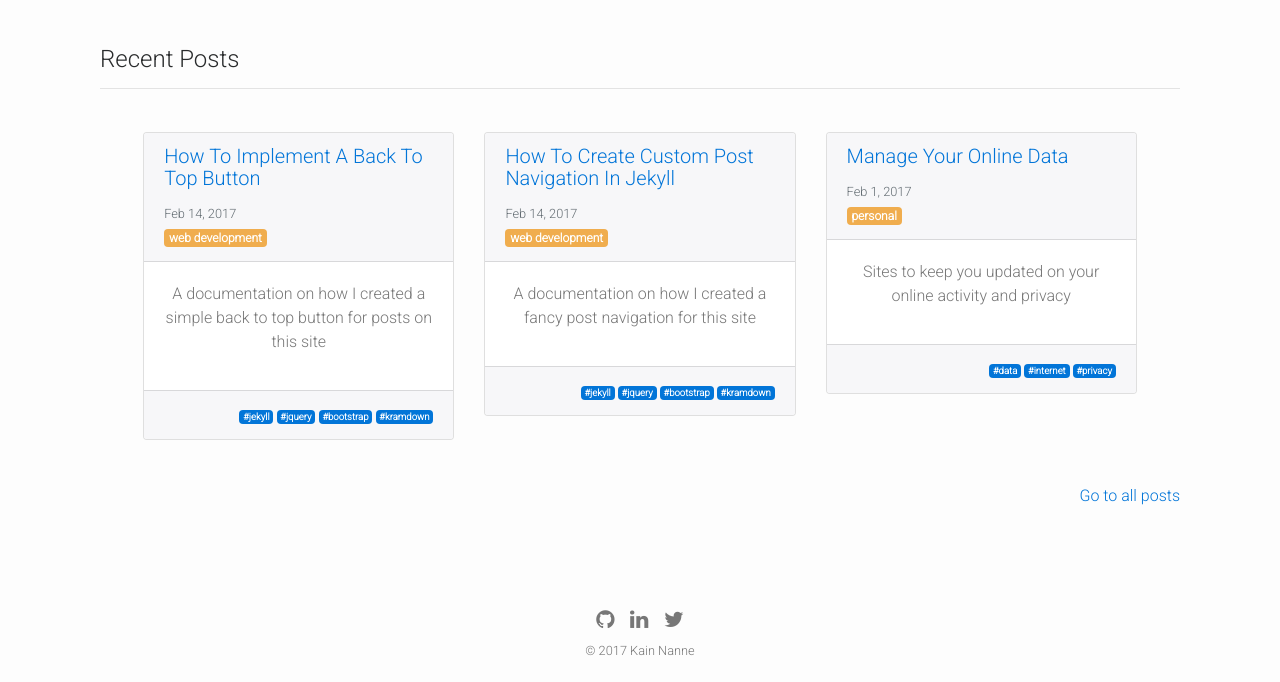
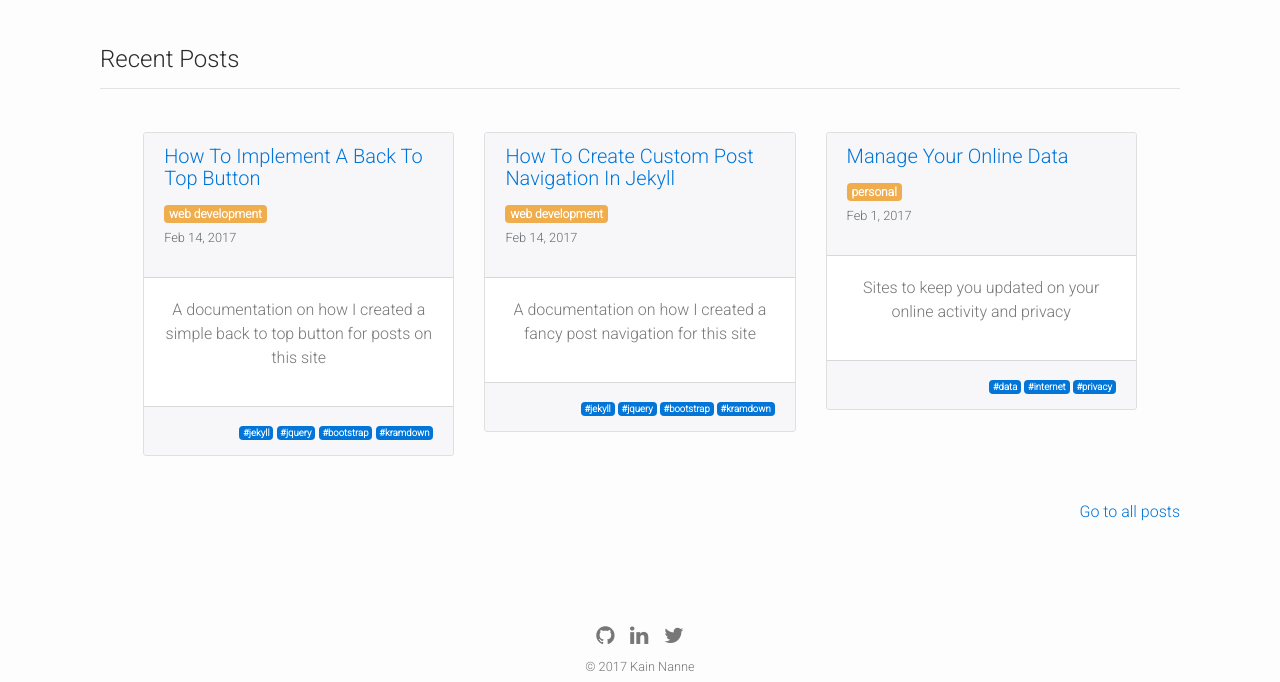
Before and after one commit to knanne/knanne.github.io, a Jekyll site: the page built from index.html, in a window 1280 px wide, cut to the strip 438-1120 px from the top of the page. Built offline with Jekyll 4.4.1, drawn with Linux system fonts in a browser that asks for light colours.

Commit message:
replace last modified date with revision history

```diff
--- a/_includes/recent_posts_cards.html
+++ b/_includes/recent_posts_cards.html
@@ -9,11 +9,10 @@
 					<div class="card card-hover d-inline-flex justify-content-center">
 						<div class="card-header text-left">
 							<h5 class="card-title">{{ post.title }}</h5>
-							<small class="text-muted">{{ post.date | date: "%b %-d, %Y" }}</small>
-							<br>
 							{% for category in post.categories limit: 1 %}
 								<span class="badge badge-warning">{{ category }}</span>
 							{% endfor %}
+							<p><small class="text-muted">{{ post.date | date: "%b %-d, %Y" }}</small></p>
 						</div>
 						<div class="card-block text-center">
 							<span class="card-text text-muted">{{ post.excerpt }}</span>
--- a/_includes/recent_projects_image.html
+++ b/_includes/recent_projects_image.html
@@ -8,9 +8,8 @@
 				<div class="card card-hover d-inline-flex justify-content-center">
 					<div class="card-header text-left">
 						<h5 class="card-title">{{ project.project }}</h5>
-						<small class="text-muted">{{ project.date | date: "%B, %Y" }}</small>
-						<br>
 						<span class="badge badge-warning">{{ project.category }}</span>
+						<p><small class="text-muted">{{ project.date | date: "%B, %Y" }}</small></p>
 					</div>
 					<div class="card-block text-center">
 						<span class="card-text text-muted">{{ project.description }}</span>
--- a/_layouts/post.html
+++ b/_layouts/post.html
@@ -23,9 +23,12 @@
         <br>
         <footer class="post-footer">
           <p class="post-meta">
+            <a class="pull-left" href="https://github.com/knanne/knanne.github.io/commits/master/{{ page.path }}" rel="tooltip" title="View History on GitHub" ><span class="text-muted">revision history</span></a>
+            <!-- last-modified-date Plugin Not Available on GitHub Pages
             {% unless page.last-modified-date == nil %}
               <time class='text-muted' datetime="{{ page.last-modified-date | date_to_xmlschema }}" itemprop="dateModified">Last Modified: {{ page.last-modified-date | date: "%b %-d, %Y at %H:%M" }}</time>
             {% endunless %}
+            -->
             <span class="pull-right">
               <b>Tags:</b>
               {% for tag in page.tags %}
```
